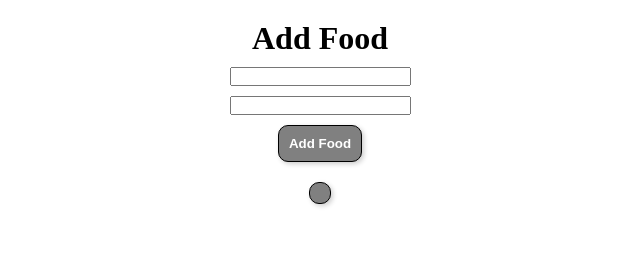
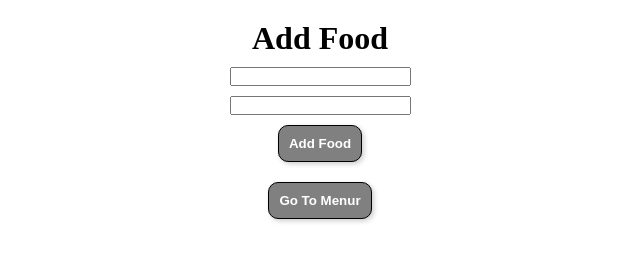
Before and after one commit to TaHsUN1462/Food-Menu, a plain HTML site: page admin.html in a window 1280 px wide. Shown: the whole page, without its empty margins (320-960 px from the left). Drawn offline with Linux system fonts and the light colour scheme.

Commit message:
update admin.html

```diff
--- a/admin.html
+++ b/admin.html
@@ -20,7 +20,7 @@
     </div>
   </div>
 </div>
-<button onclick="history.back()>"
+<button onclick="history.back()">Go To Menur</button>
 <script src="admin.js" type="text/javascript" charset="utf-8"></script>
 </body>
 </html>
```
